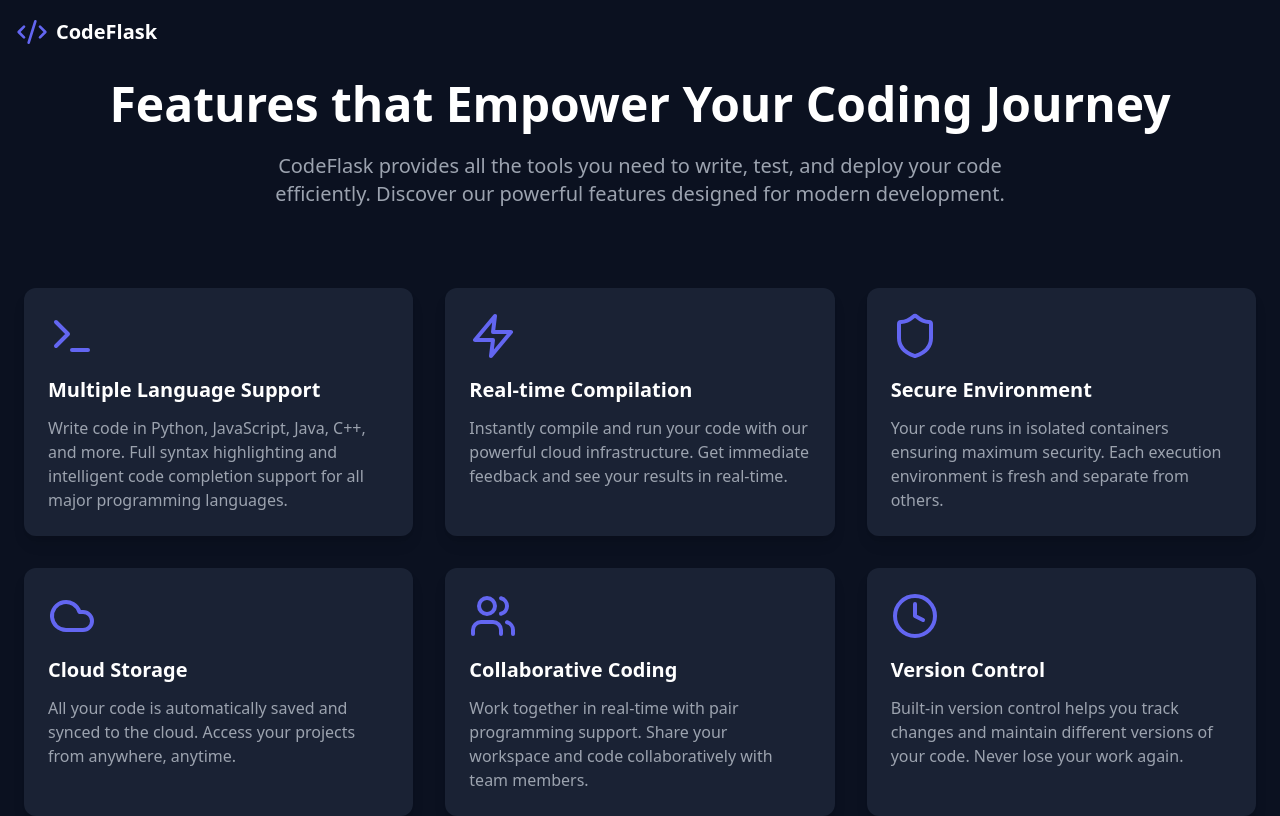
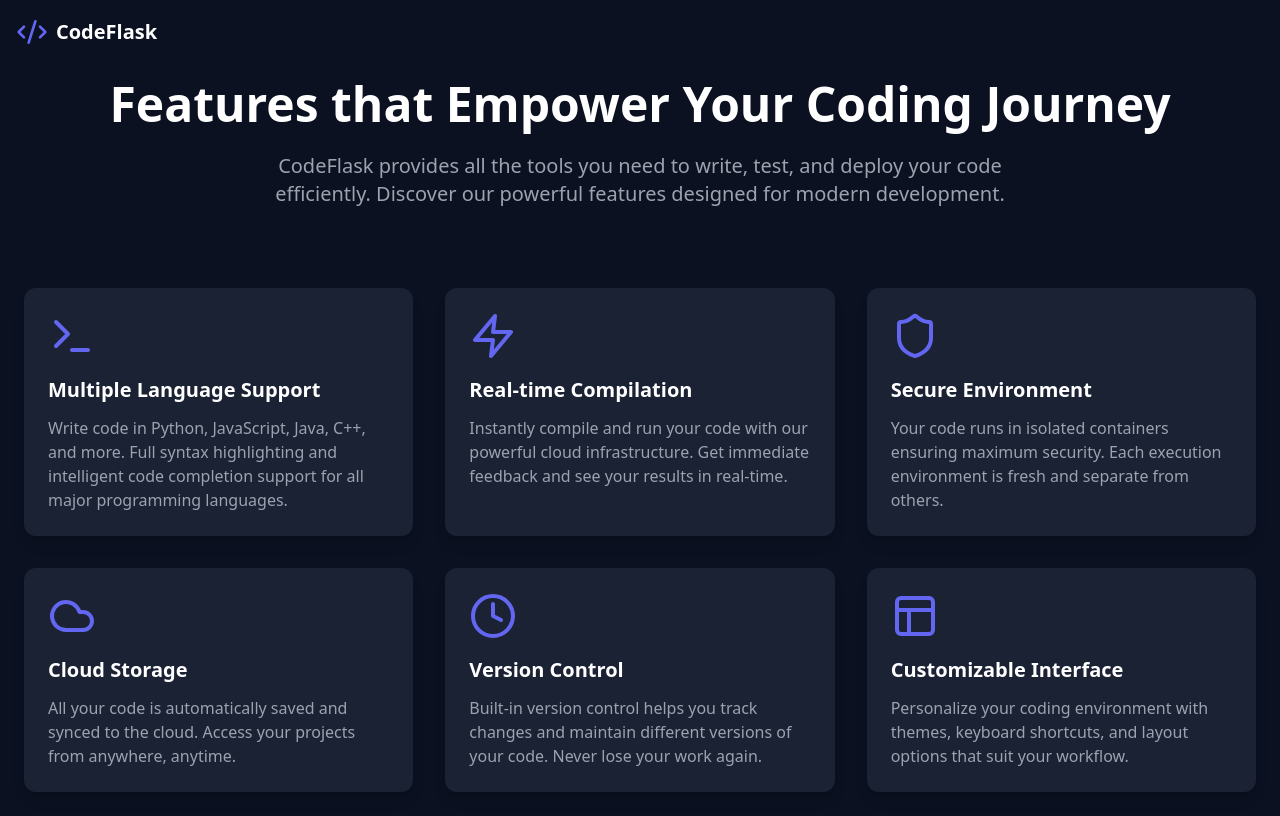
Before and after one commit to Abhish3341/CODE-FLASK, a React (Vite) app in the folder Frontend/: page /features in a window 1280 px wide. Shown: the top 816 px of the page. Built offline with nearby package versions, Linux system fonts and the light colour scheme; no server answers.

Commit message:
some changes in the file Features.tsx

```diff
--- a/Frontend/src/pages/Features.tsx
+++ b/Frontend/src/pages/Features.tsx
@@ -30,11 +30,6 @@ const Features = () => {
       icon: Cloud,
       title: 'Cloud Storage',
       description: 'All your code is automatically saved and synced to the cloud. Access your projects from anywhere, anytime.'
-    },
-    {
-      icon: Users,
-      title: 'Collaborative Coding',
-      description: 'Work together in real-time with pair programming support. Share your workspace and code collaboratively with team members.'
     },
     {
       icon: Clock,
```
